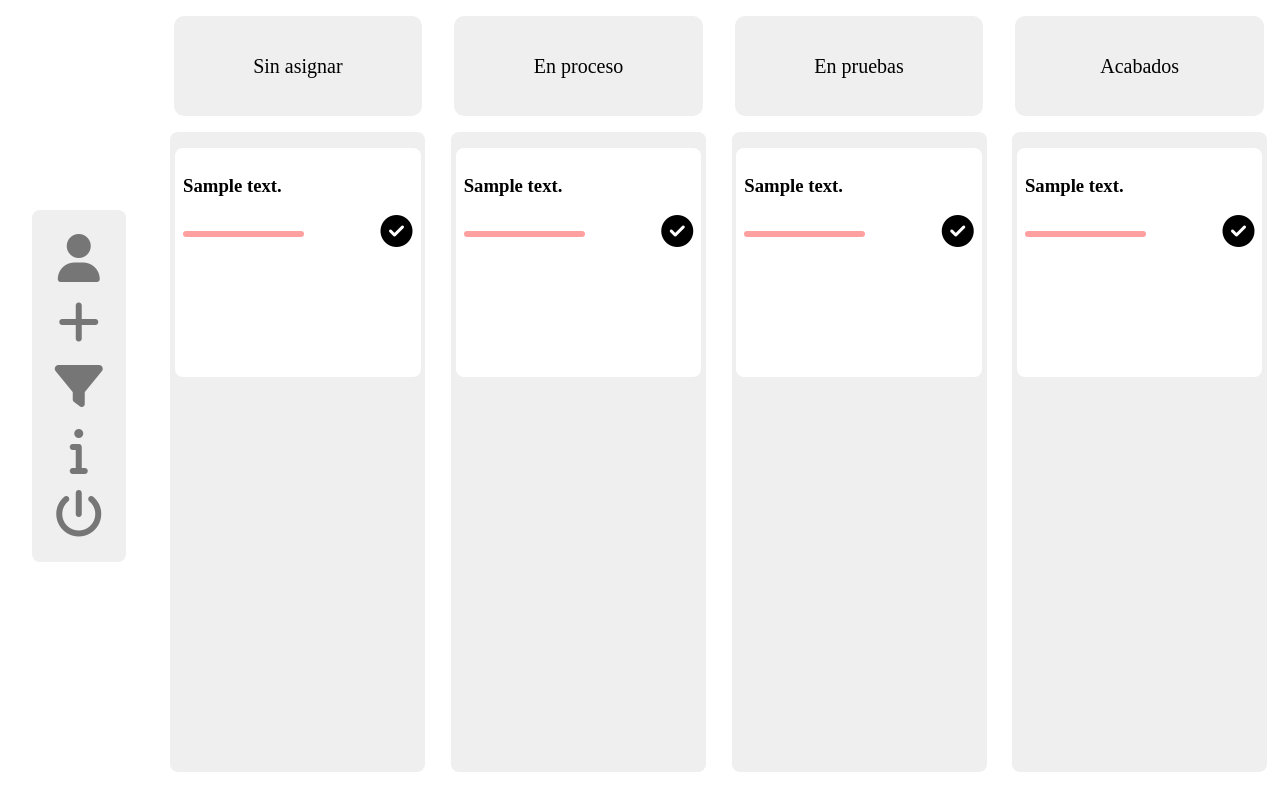
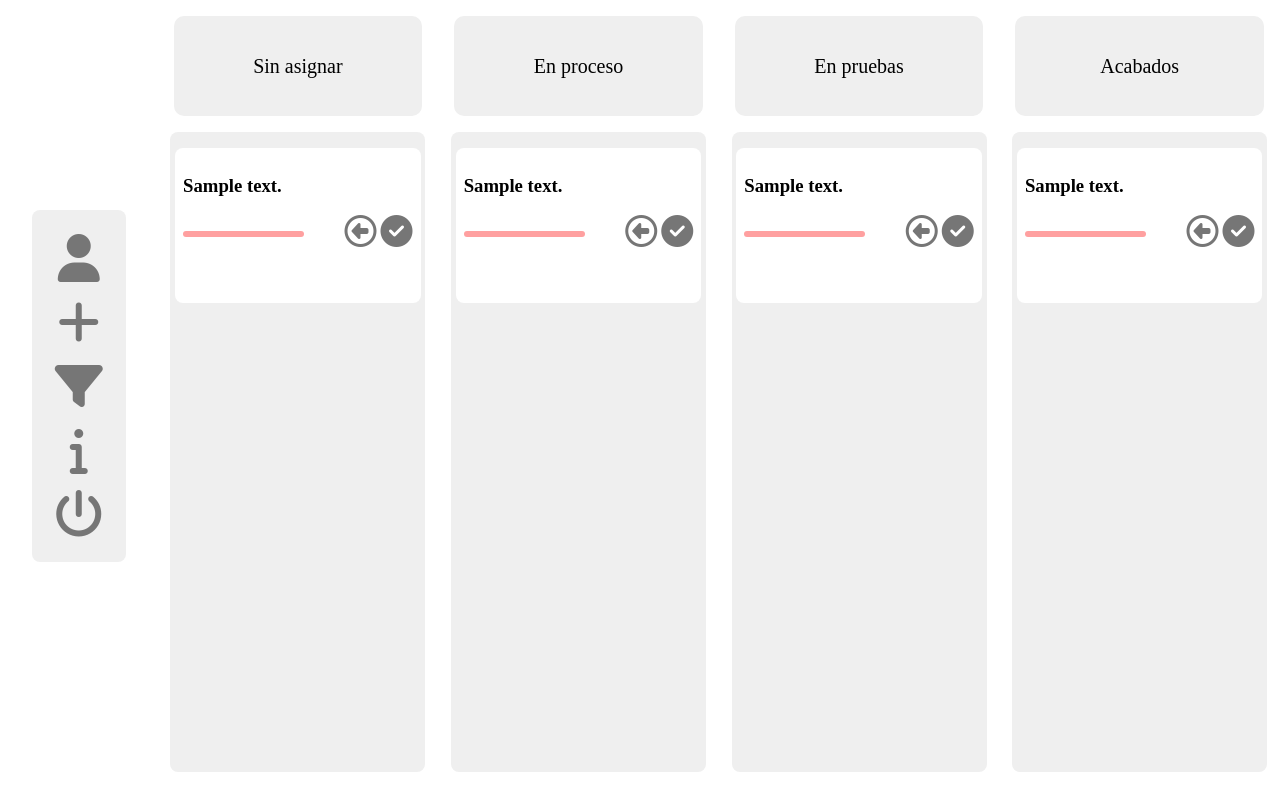
Before and after one commit to aluaargon/Extinguisher-Project, a Symfony app: template templates/page/demo.html.twig in a window 1280 px wide. Run offline with Twig, Linux system fonts and the light colour scheme; the template is opened without the code that fills it: most values are stand-ins (such as "Sample title", 1, 10 or a date in 2020); some libraries are stand-ins or nearby versions.

Commit message:
terminado mayoria funcionalidad por empezar filtros y home page

```diff
--- a/public/css/demo.css
+++ b/public/css/demo.css
@@ -69,7 +69,7 @@ i {
     background-color: white;
     padding: .5em;
     width: 90%;
-    height: 33.3%;
+    height: 139px;
     margin: 1em 0;
 }
 .bug-footer {
@@ -86,6 +86,12 @@ i {
     border-radius: .3em;
     padding: .2em;
     width: 50%;
+}
+i {
+    color: var(--icons-color);
+}
+fa-thumbs-up {
+    color: black;
 }
 .user-container{
     background-color: var(--main-bg-color);
--- a/public/js/form.js
+++ b/public/js/form.js
@@ -8,7 +8,10 @@ $(document).ready(function () {
          $.ajax({
              type: "GET",
              url : "/insert/" + $("#description").val() + "/" + $("#priorities").val()
-         }).done((response) => $("#notAssigned").append(response))
+         }).done((response) => {
+            $("#notAssigned").append(response);
+            window.location.reload(true);
+         })
          .fail((request) => alert("something went wrong " + request.status));
      });
 });
--- a/public/js/move.js
+++ b/public/js/move.js
@@ -1,9 +1,22 @@
 $(document).ready(function () {
-    $("#move-right").on("click", function() {
-        let id = $(this).parent().parent().parent().attr('id');
+    $(".move-right").click(function() {
+        let id = parseInt($(this).attr("data-bug-id"));
+        let nextStatus = parseInt($(this).attr("data-next-status"));
         $.ajax({
-             type: "GET",
-             url : "/move/" + id
+            type: "GET",
+            url : "/move/" + id + "/" + nextStatus
+        }).done((response) => {
+            alert(response)
+            location.reload()
+        }).fail((request) => alert("something went wrong " + request.status));
+    });
+    $(".move-left").click(function() {
+        let id = parseInt($(this).attr("data-bug-id"));
+        let prevStatus = parseInt($(this).attr("data-prev-status"));
+
+        $.ajax({
+            type: "GET",
+            url : "/move/" + id + "/" + prevStatus
         }).done((response) => {
             alert(response)
             location.reload()
--- a/src/Entity/Status.php
+++ b/src/Entity/Status.php
@@ -12,6 +12,10 @@ use Doctrine\ORM\Mapping as ORM;
  */
 class Status
 {
+
+    public const EN_PRUEBAS = 2;
+    public const SIN_ASIGNAR = 1;
+
     /**
      * @ORM\Id
      * @ORM\GeneratedValue
--- a/templates/page/bug.html.twig
+++ b/templates/page/bug.html.twig
@@ -1,21 +1,22 @@
-<div class="bug" id="{{ bug.id }}">
+<div class="bug">
     <h3>{{ bug.description }}</h4>
         <div class="bug-footer">
             <p class="priority">{{ bug.priority.level }}</p>
-            <div>
+            <div class="icons">
                 {% if bug.status.id == 1 %}
                     <i class="fas fa-database fa-2x"></i>
-                    <i class="fas fa-user-slash fa-2x"></i>
+                    <i class="fas fa-user-slash fa-2x move-right" data-bug-id="{{ bug.id }}" data-next-status="2"></i>
                 {% elseif  bug.status.id == 2 %}
                     <i class="fas fa-user fa-2x"></i>
                     <i class="fas fa-wrench fa-2x"></i>
-                    <i class="far fa-arrow-alt-circle-right fa-2x" id="move-right"></i>
+                    <i class="far fa-thumbs-up fa-3x move-right" data-bug-id="{{ bug.id }}" data-next-status="3"></i>
                 {% elseif  bug.status.id == 3 %}
-                    <i class="far fa-arrow-alt-circle-left fa-2x"></i>
+                    <i class="far fa-arrow-alt-circle-left fa-2x move-left" data-bug-id="{{ bug.id }}" data-prev-status="2"></i>
                     <i class="fas fa-user fa-2x"></i>
                     <i class="fas fa-search fa-2x"></i>
-                    <i class="far fa-arrow-alt-circle-right fa-2x"></i>
+                    <i class="far fa-thumbs-up fa-3x move-right" data-bug-id="{{ bug.id }}" data-next-status="4"></i>
                 {% else %}
+                    <i class="far fa-arrow-alt-circle-left fa-2x move-left" data-bug-id="{{ bug.id }}" data-prev-status="3"></i>
                     <i class="fas fa-check-circle fa-2x"></i>
                 {% endif %}
             </div>
```
Also changed, not shown: src/Controller/PageController.php (+6 -9 lines).
